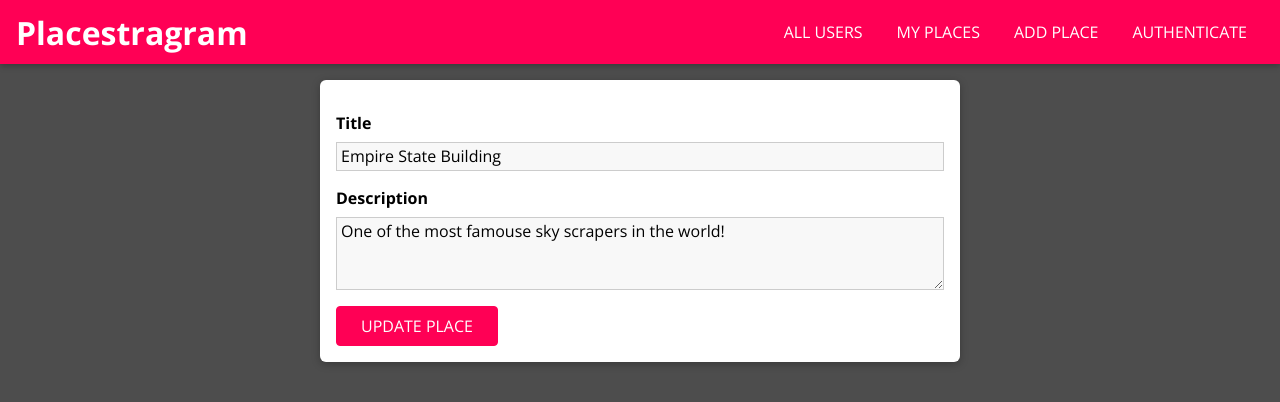
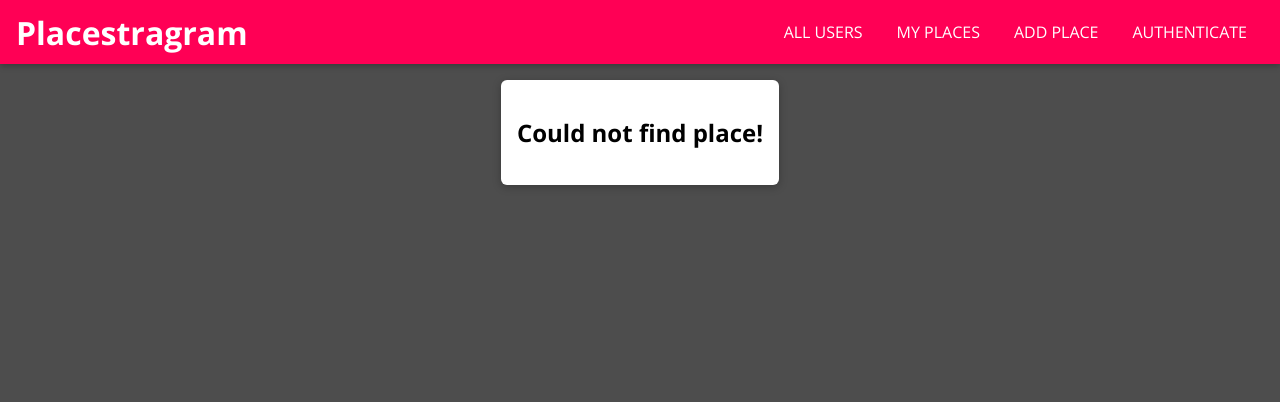
Before and after one commit to cgalo/Placestragam, a React (Create React App) app in the folder frontend/: page /places/1 in a window 1280 px wide. Shown: the top 402 px of the page. Built offline with nearby package versions, Linux system fonts and the light colour scheme.

Commit message:
Minor fixes - Updated the button inside PlaceList.tsx to utilize the custom Button component - Updated UpdatePlace.tsx by implementing the Card component

```diff
--- a/frontend/src/places/components/PlaceList.tsx
+++ b/frontend/src/places/components/PlaceList.tsx
@@ -2,6 +2,7 @@ import React from 'react';
 
 import Card from '../../shared/components/UIElements/Card';
 import PlaceItem from './PlaceItem';
+import Button from '../../shared/components/FormElements/Button';
 
 import './PlaceList.css';
 import { Place } from './types';
@@ -16,7 +17,7 @@ const PlaceList:React.FC<PlaceListProp> = (props) => {
         <div className="place-list center">
             <Card>
                 <h2>No places found. Perhaps create one?</h2>
-                <button>Share Place</button>
+                <Button to={'/places/new'}>Share Place</Button>
             </Card>
         </div>
         );
--- a/frontend/src/places/pages/UpdatePlace.tsx
+++ b/frontend/src/places/pages/UpdatePlace.tsx
@@ -3,6 +3,8 @@ import { useParams } from 'react-router-dom';
 
 import Input from '../../shared/components/FormElements/Input';
 import Button from '../../shared/components/FormElements/Button';
+import Card from '../../shared/components/UIElements/Card';
+
 import {
     VALIDATOR_REQUIRE,
     VALIDATOR_MINLENGTH
@@ -58,10 +60,11 @@ const UpdatePlace: React.FC<{}> = (props) => {
         }
     }, false);
 
-    const identifiedPlace = PLACES.find(p => p.id === placeId) || PLACES[0];
+    const identifiedPlace = PLACES.find(p => p.id === placeId);
 
 
     useEffect(() => {
+        if (identifiedPlace) {
             setFormData({
                 title: {
                     value: identifiedPlace.title,
@@ -72,6 +75,7 @@ const UpdatePlace: React.FC<{}> = (props) => {
                     isValid: identifiedPlace?.title
                 }
             }, true);
+        }
         setIsLoading(false);
     }, [setFormData, identifiedPlace]);
 
@@ -83,9 +87,9 @@ const UpdatePlace: React.FC<{}> = (props) => {
     if (!identifiedPlace){
         return (
             <div className="center">
-                <h2>
-                    Could not find a place!
-                </h2>
+                <Card>
+                    <h2>Could not find place!</h2>
+                </Card>
             </div>
         );
     }
@@ -93,7 +97,9 @@ const UpdatePlace: React.FC<{}> = (props) => {
     if (isLoading) {
         return (
             <div className="center">
+                <Card>
                     <h2>Loading...</h2>
+                </Card>
             </div>
         );
     }
```
Lines whose indentation alone changed are shown as unchanged.
